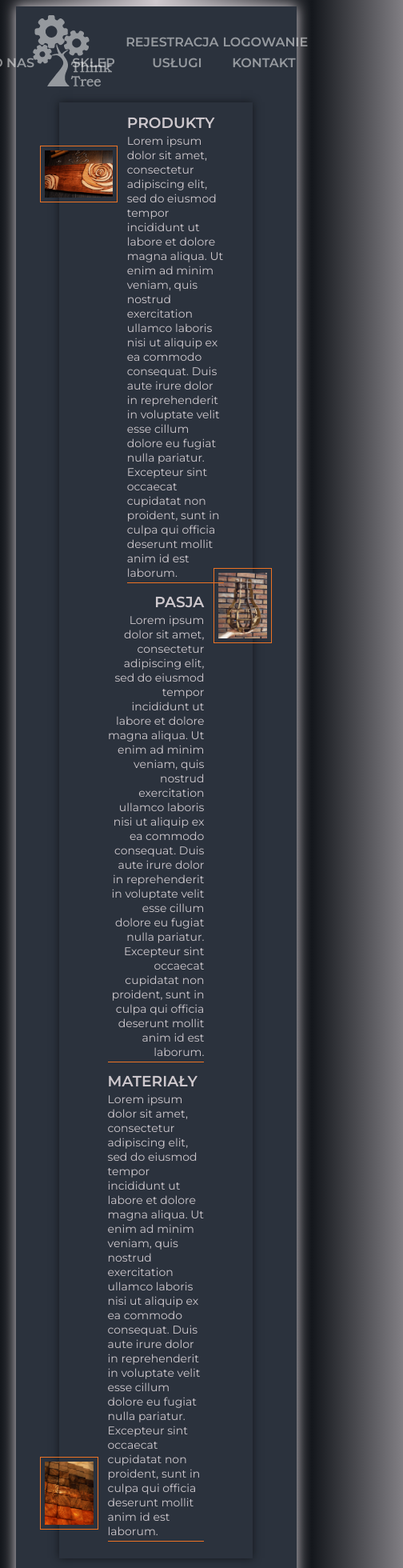
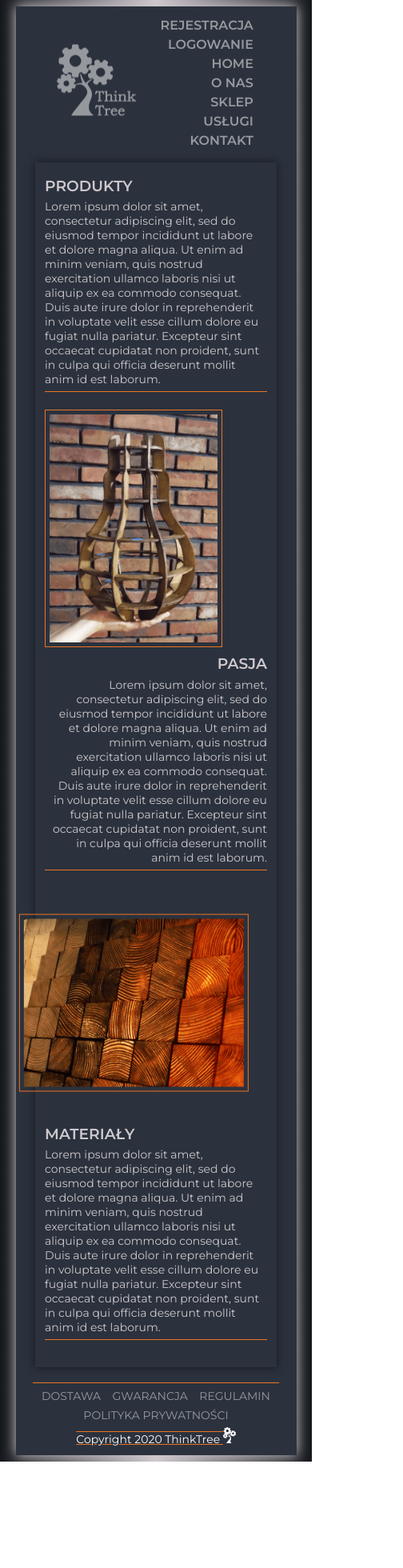
Before and after one commit to ArlBiern/OnlineShop, a React (Create React App) app in the folder client/: page / in a window 390 px wide. Shown: the top 1960 px of the page at 80% size, 504 px wide, since content can reach past the window. After the commit the page ends 1827 px from the top, so only its background shows below. Built offline with nearby package versions, Linux system fonts and the light colour scheme; no server answers.

Commit message:
Add RWD & unified layout

```diff
--- a/client/src/components/nav/AboutUs.js
+++ b/client/src/components/nav/AboutUs.js
@@ -6,11 +6,11 @@ const AboutUs = () => {
     <div className="container">
       <h1>O nas</h1>
       <div className="desc_container about">
-        <img src="/img/Ariel.png" alt="ThinkTree Ariel" />
         <p>Jak to wszystko się zaczeło... Sed ut perspiciatis unde omnis iste natus error sit voluptatem accusantium doloremque laudantium, totam rem aperiam, eaque ipsa quae ab illo inventore veritatis et quasi architecto beatae vitae dicta sunt explicabo</p>
         <p>Nasze pasje... Nemo enim ipsam voluptatem quia voluptas sit aspernatur aut odit aut fugit, sed quia consequuntur magni dolores eos qui ratione voluptatem sequi nesciunt.</p>
         <p>Neque porro quisquam est, qui dolorem ipsum quia dolor sit amet, consectetur, adipisci velit, sed quia non numquam eius modi tempora incidunt ut labore et dolore magnam aliquam quaerat voluptatem. Ut enim ad minima veniam.</p>
         <p>Quis nostrum exercitationem ullam corporis suscipit laboriosam, nisi ut aliquid ex ea commodi consequatur? Quis autem vel eum iure reprehenderit qui.</p>
+        <img src="/img/Ariel.png" alt="ThinkTree Ariel" />
       </div>
     </div>
   )
--- a/client/src/components/nav/Cart.js
+++ b/client/src/components/nav/Cart.js
@@ -5,7 +5,9 @@ import '../../styles/Cart.css'
 
 class Cart extends React.Component {
   componentDidMount() {
-    this.props.fetchCart();
+    if (this.props.state.auth.isAuthenticated) {
+      this.props.fetchCart();
+    }
   }
 
   deleteFromCart = e => {
@@ -25,8 +27,8 @@ class Cart extends React.Component {
   }
 
   renderUserData () {
-    const user = this.props.cart.user;
-    if (this.props.cart.length !== 0) {
+    const user = this.props.state.cart.user;
+    if (this.props.state.cart.length !== 0 && this.props.state.auth.isAuthenticated) {
       return (
         <ul>
           <li>{user.name} {user.surname}</li>
@@ -43,9 +45,10 @@ class Cart extends React.Component {
 
   renderSum() {
     let sum = 0;
-    if (this.props.cart.length !== 0) {
-      this.props.cart.items.map(product => {
-        sum += (product.quantity * product.product.price);
+    const cart = this.props.state.cart;
+    if (cart.length !== 0 && cart.items && cart.items.length !== 0 && this.props.state.auth.isAuthenticated) {
+      cart.items.map(product => {
+        return sum += (product.quantity * product.product.price);
       });
     } else {
       sum = 0
@@ -54,8 +57,9 @@ class Cart extends React.Component {
   }
 
   renderProductList() {
-    if (this.props.cart.length !== 0) {
-      return this.props.cart.items.map(product => {
+    const cart = this.props.state.cart;
+    if (cart.length !== 0 && cart.items && cart.items.length !== 0 && this.props.state.auth.isAuthenticated) {
+      return cart.items.map(product => {
         const total_price = product.quantity * product.product.price;
         return (
           <li key={product.product._id}>
@@ -94,7 +98,7 @@ class Cart extends React.Component {
 }
 
 const mapStateToProps = (state) => {
-  return { cart: state.cart }
+  return { state }
 }
 
 export default connect(mapStateToProps, { fetchCart, deleteProduct, changeProductQuantity })(Cart);
--- a/client/src/components/nav/Home.js
+++ b/client/src/components/nav/Home.js
@@ -6,16 +6,16 @@ const Home = () => {
     <div className="container">
       <div className="home desc_container">
         <img src="/img/home3.png" alt="wieszak na klucze z różą" />
-        <img src="/img/home1.png" alt="żyrandol, lampa w kształcie żarówki" />
-        <img src="/img/home2.png" alt="materiał drewno, różne kolory" />
         <div>
           <h3>Produkty</h3>
           <p>Lorem ipsum dolor sit amet, consectetur adipiscing elit, sed do eiusmod tempor incididunt ut labore et dolore magna aliqua. Ut enim ad minim veniam, quis nostrud exercitation ullamco laboris nisi ut aliquip ex ea commodo consequat. Duis aute irure dolor in reprehenderit in voluptate velit esse cillum dolore eu fugiat nulla pariatur. Excepteur sint occaecat cupidatat non proident, sunt in culpa qui officia deserunt mollit anim id est laborum.</p>
         </div>
+        <img src="/img/home1.png" alt="żyrandol, lampa w kształcie żarówki" />
         <div>
           <h3>Pasja</h3>
           <p>Lorem ipsum dolor sit amet, consectetur adipiscing elit, sed do eiusmod tempor incididunt ut labore et dolore magna aliqua. Ut enim ad minim veniam, quis nostrud exercitation ullamco laboris nisi ut aliquip ex ea commodo consequat. Duis aute irure dolor in reprehenderit in voluptate velit esse cillum dolore eu fugiat nulla pariatur. Excepteur sint occaecat cupidatat non proident, sunt in culpa qui officia deserunt mollit anim id est laborum.</p>
         </div>
+        <img src="/img/home2.png" alt="materiał drewno, różne kolory" />
         <div>
           <h3>Materiały</h3>
           <p>Lorem ipsum dolor sit amet, consectetur adipiscing elit, sed do eiusmod tempor incididunt ut labore et dolore magna aliqua. Ut enim ad minim veniam, quis nostrud exercitation ullamco laboris nisi ut aliquip ex ea commodo consequat. Duis aute irure dolor in reprehenderit in voluptate velit esse cillum dolore eu fugiat nulla pariatur. Excepteur sint occaecat cupidatat non proident, sunt in culpa qui officia deserunt mollit anim id est laborum.</p>
--- a/client/src/styles/AboutUs.css
+++ b/client/src/styles/AboutUs.css
@@ -8,3 +8,22 @@
   position: relative;
   left: 40%;
 }
+
+@media (max-width: 1000px) {
+  .about p {
+    left: 0;
+    text-align: justify;
+  }
+  .container .about img {
+    position: static;
+    width: 70%;
+    display: block;
+    margin: 2% auto 0;
+  }
+}
+
+@media (max-width: 600px) {
+  .container .about img {
+    width: 100%;
+  }
+}
--- a/client/src/styles/App.css
+++ b/client/src/styles/App.css
@@ -23,6 +23,7 @@ body {
   color: var(--main_font_color);
   min-height: 100vh;
   background-image: linear-gradient(90deg, var(--main_background), var(--light_shadow), var(--main_background));
+  min-width: 320px;
 }
 
 h1 {
@@ -112,3 +113,21 @@ ul {
   font-size: 14px;
   padding-bottom: 2%;
 }
+
+@media (max-width: 1000px) {
+  .desc_container {
+    padding: 4%;
+  }
+}
+
+@media (max-width: 700px) {
+  .desc_container {
+    width: 90%;
+  }
+}
+
+@media (max-width: 400px) {
+  .desc_container {
+    width: 100%;
+  }
+}
--- a/client/src/styles/Cart.css
+++ b/client/src/styles/Cart.css
@@ -72,3 +72,34 @@ div.cart {
 .user_products div {
   text-align: right;
 }
+
+@media (max-width: 1200px) {
+  div.cart {
+    display: block;
+  }
+  .user_data, .user_products {
+    margin: 2% auto;
+  }
+  .user_data {
+    width: 60%;
+    padding: 3% 1%;
+    box-shadow: 0 0 5px var(--main_background);
+    border-right: none;
+    margin-bottom: 4%;
+  }
+  .user_products{
+    width: 95%;
+  }
+}
+
+@media (max-width: 900px) {
+  .user_products ul li span:first-child {
+    width: 100%;
+  }
+  .user_products ul li {
+    flex-wrap: wrap;
+  }
+  .user_data {
+    width: 90%;
+  }
+}
--- a/client/src/styles/Footer.css
+++ b/client/src/styles/Footer.css
@@ -34,3 +34,27 @@ footer div {
   text-align: end;
   width: 60%;
 }
+
+@media (max-width: 1020px) {
+  footer p, footer div {
+    width: 100%;
+    text-align: center;
+  }
+  footer p {
+    padding-top: 1%;
+    order: 1;
+    text-decoration: underline overline;
+    text-decoration-color: var(--details);
+  }
+}
+
+@media (max-width: 630px) {
+  footer div {
+    display: flex;
+    justify-content: space-evenly;
+    flex-wrap: wrap;
+  }
+  footer div a {
+    padding: 1% 0;
+  }
+}
--- a/client/src/styles/Forms.css
+++ b/client/src/styles/Forms.css
@@ -60,3 +60,15 @@ button.main_button {
   text-align: center;
   padding: 10px;
 }
+
+@media (max-width: 1000px) {
+  .user_form {
+    width: 80%;
+  }
+}
+
+@media (max-width: 500px) {
+  .user_form {
+    width: 95%;
+  }
+}
--- a/client/src/styles/Home.css
+++ b/client/src/styles/Home.css
@@ -2,10 +2,11 @@
   top: 3%;
   left: -10%;
   width: 40%;
+  max-width: 370px;
 }
 
 .home img:nth-of-type(2) {
-  top: 32%;
+  top: 36%;
   right: -10%;
   width: 30%;
 }
@@ -14,6 +15,7 @@
   bottom: 2%;
   left: -10%;
   width: 30%;
+  max-width: 280px;
 }
 
 .home h3 {
@@ -39,3 +41,26 @@
 .home div:nth-of-type(2) {
   text-align: right;
 }
+
+@media (max-width: 1000px) {
+  .container .home img {
+    position: static;
+    width: 80%;
+  }
+  .home img:last-of-type {
+    transform: rotate(270deg);
+    max-width: 350px;
+  }
+  .home img:first-of-type {
+    max-width: 420px;
+  }
+  .home div:first-of-type {
+    left: 0;
+  }
+}
+
+@media (max-width: 700px) {
+  .home img:first-of-type {
+    display: none;
+  }
+}
--- a/client/src/styles/Navigation.css
+++ b/client/src/styles/Navigation.css
@@ -5,6 +5,7 @@
 nav, nav ul {
   display: flex;
   align-items: center;
+  flex-wrap: wrap;
 }
 
 nav {
@@ -92,3 +93,33 @@ nav ul li span {
 nav button {
   background-color: inherit;
 }
+
+@media (max-width: 800px) {
+  nav ul li {
+    min-width: 200px;
+    text-align: center;
+  }
+}
+
+@media (max-width: 650px) {
+  nav {
+    position: relative;
+  }
+  .logo {
+    width: 25%;
+    position: absolute;
+    top: 50%;
+    left: 10%;
+    transform: translateY(-50%);
+  }
+  .nav_box {
+    padding-left: 25%;
+    margin: 0 auto;
+  }
+}
+
+@media (max-width: 500px) {
+  nav ul li {
+    text-align: right;
+  }
+}
--- a/client/src/styles/Product.css
+++ b/client/src/styles/Product.css
@@ -18,7 +18,26 @@
   font-weight: 600;
 }
 
-.price {
+.product .price {
   font-size: 24px;
   color: var(--details);
 }
+
+@media (max-width: 1000px) {
+  .product, .product .product_img {
+    display: block;
+  }
+  .product .description p:first-of-type {
+    text-align: justify;
+  }
+  .product .product_img {
+    margin: 3% auto;
+    width: 90%;
+  }
+}
+
+@media (max-width: 500px) {
+  .product .product_img {
+    width: 100%;
+  }
+}
--- a/client/src/styles/Shop.css
+++ b/client/src/styles/Shop.css
@@ -39,3 +39,20 @@
   font-weight: 600;
   font-size: 24px;
 }
+
+@media (max-width: 1000px) {
+  .product_box {
+    width: 45%;
+  }
+}
+
+@media (max-width: 650px) {
+  .products_container {
+    display: block;
+  }
+  .product_box {
+    width: 100%;
+    padding: 3%;
+    margin: 4% auto;
+  }
+}
```
